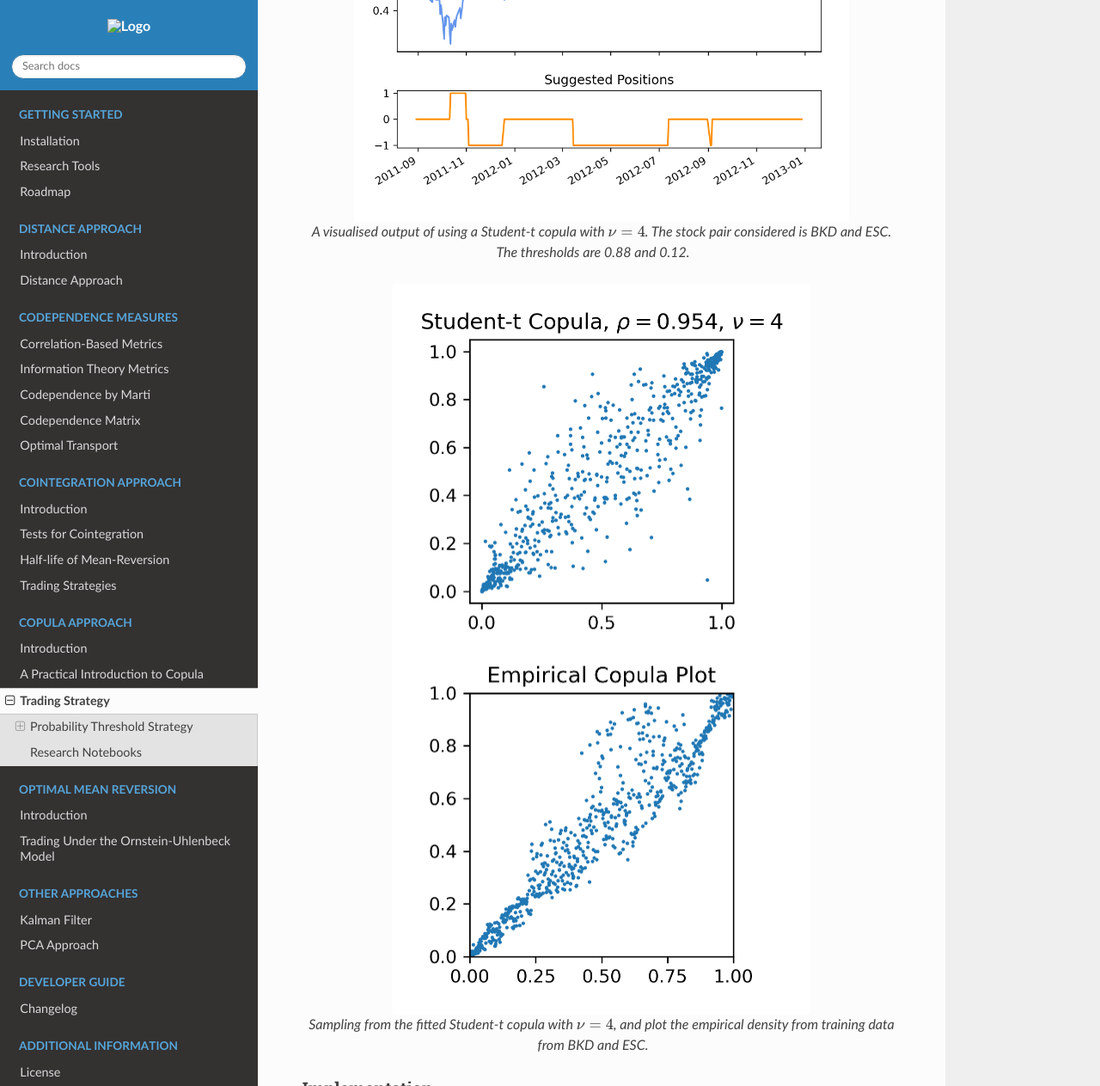
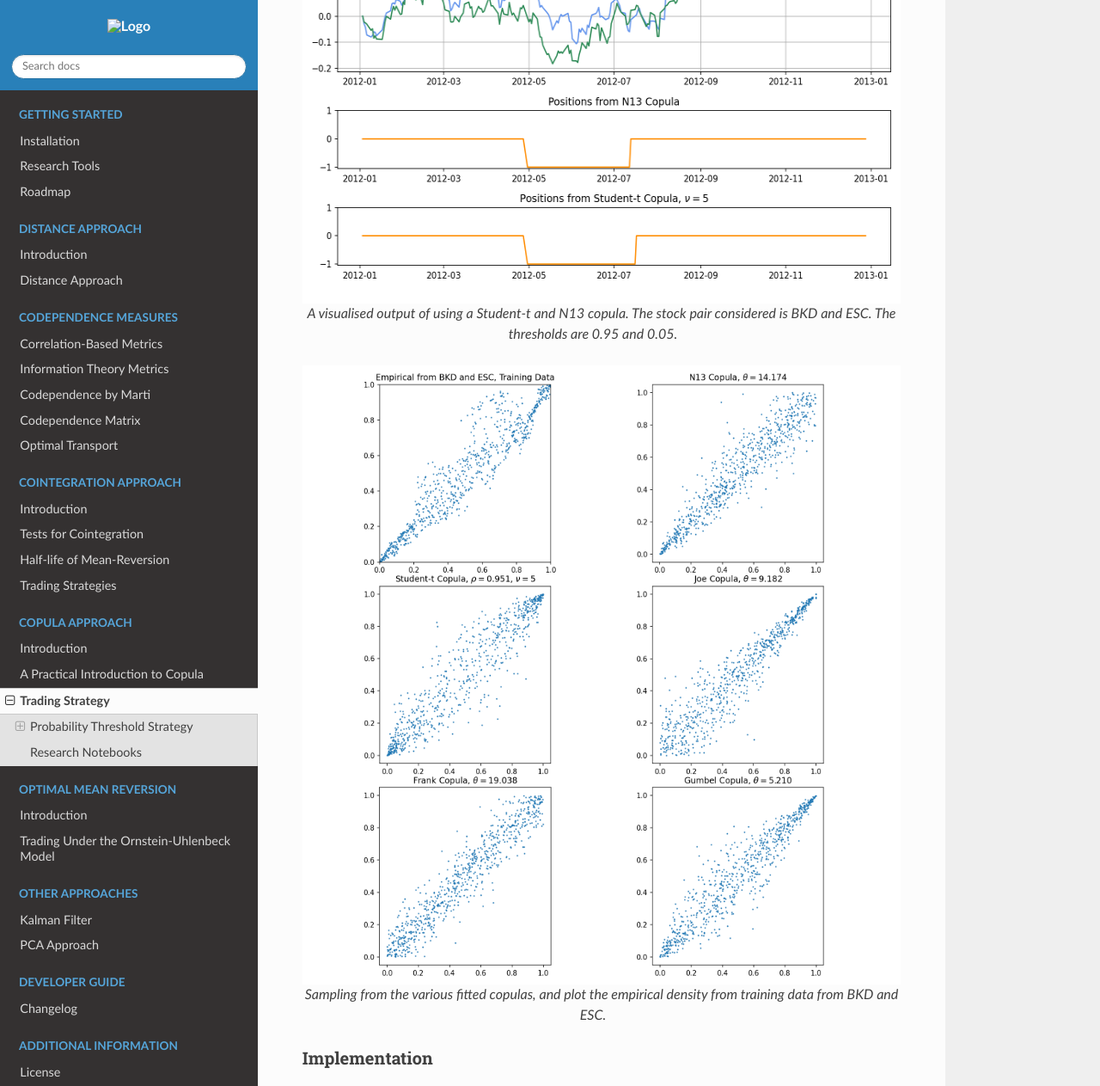
Before and after one commit to hudson-and-thames/arbitragelab, a Sphinx documentation site: the page built from docs/source/copula_approach/trading_strategies.rst, in a window 1280 px wide and 1400 px high, scrolled down 1877 px, cut to the strip 0-1263 px from the top of the window. Shown: the whole strip at 86% size. Built offline with Sphinx 7.4.7 and the Read the Docs theme 2.0.0, drawn with Linux system fonts in a browser that asks for light colours; pages that are not in the unit, such as notebooks, are missing from menus.

Commit message:
Minor changes in pictures and formula for Gaussian copula.
Also some doc string changes for better sphinx rendering.

```diff
--- a/docs/source/copula_approach/trading_strategies.rst
+++ b/docs/source/copula_approach/trading_strategies.rst
@@ -60,18 +60,18 @@ With an input of portfolio price series, a backward-looking window for a simple
 window for rolling st. deviation, the function will output a dataframe with portfolio price series
 alongside with the Z-Scores and target quantities of the unit portfolio to hold.
 
-.. figure:: images/BKD_ESC_trading_result.png
-    :scale: 30 %
-    :align: center
-
-    A visualised output of using a Student-t copula with :math:`\nu=4`. The stock pair considered is BKD and ESC.
-    The thresholds are 0.88 and 0.12.
-
-.. figure:: images/student_vs_empirical_c_density_plot.png
+.. figure:: images/positions_log_prices.png
     :scale: 50 %
     :align: center
 
-    Sampling from the fitted Student-t copula with :math:`\nu=4`, and plot the empirical density from training data
+    A visualised output of using a Student-t and N13 copula. The stock pair considered is BKD and ESC.
+    The thresholds are 0.95 and 0.05.
+
+.. figure:: images/formation_copulas.png
+    :scale: 40 %
+    :align: center
+
+    Sampling from the various fitted copulas, and plot the empirical density from training data
     from BKD and ESC.
 
 Implementation
```
Also changed, not shown: docs/source/copula_approach/copula_brief_intro.rst (+19 -16 lines), docs/source/copula_approach/images/BKD_ESC_trading_result.png (deleted), docs/source/copula_approach/images/bollinger_trading_results.png (deleted), docs/source/copula_approach/images/engle-granger_portfolio.png (deleted), docs/source/copula_approach/images/formation_copulas.png (added), docs/source/copula_approach/images/nile_river_level.png (deleted), docs/source/copula_approach/images/positions_log_prices.png (added), docs/source/copula_approach/images/student_vs_empirical_c_density_plot.png (deleted), 1 other file.
